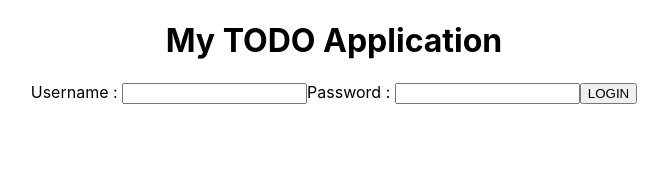
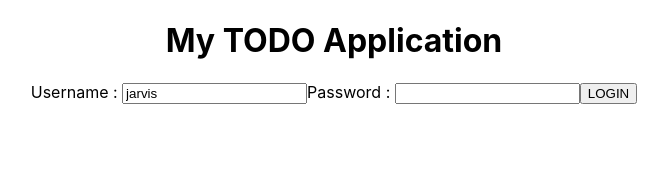
Before and after one commit to jarvis3439/todo-fullstack-react-springboot, a React (Create React App) app in the folder todo-react-frontend/: page / in a window 1280 px wide. Shown: the top 172 px of the page, without its empty margins (306-974 px from the left). Built offline with nearby package versions, Linux system fonts and the light colour scheme.

Commit message:
Made Login component as controlled component

```diff
--- a/todo-react-frontend/src/Components/TODO/Login.js
+++ b/todo-react-frontend/src/Components/TODO/Login.js
@@ -1,11 +1,38 @@
 import React, { Component } from "react";
 
 class Login extends Component {
+  constructor(props) {
+    super(props);
+    this.state = {
+      username: "jarvis",
+      password: "",
+    };
+  }
+
+  onChange = (event) => {
+    console.log(event.target.value);
+    this.setState({
+      [event.target.name]: event.target.value,
+    });
+  };
+
   render() {
     return (
       <div>
-        Username : <input type="text" name="username" />
-        Password : <input type="password" name="password" />
+        Username :{" "}
+        <input
+          type="text"
+          name="username"
+          value={this.state.username}
+          onChange={this.onChange}
+        />
+        Password :{" "}
+        <input
+          type="password"
+          name="password"
+          value={this.state.password}
+          onChange={this.onChange}
+        />
         <button>LOGIN</button>
       </div>
     );
```
